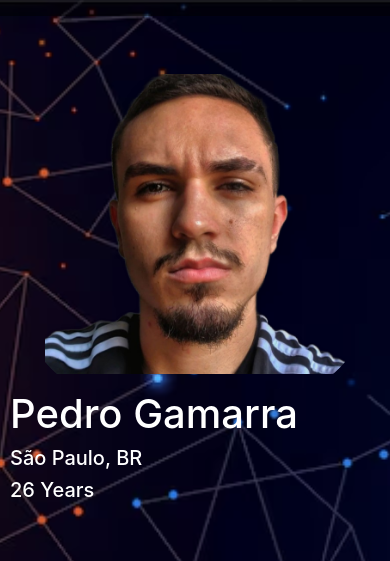
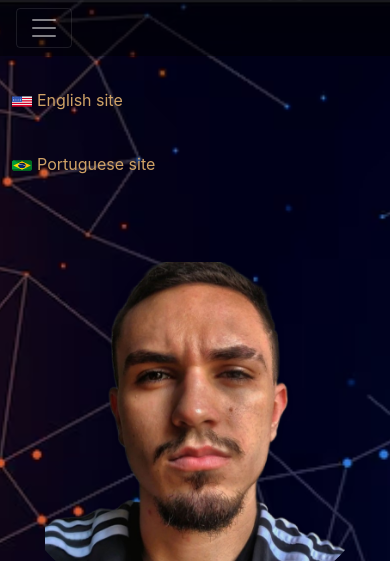
Before and after one commit to pehgamarra/my_own_portfolio, a Django app: template portfolio/templates/portfolio/home.html in a window 390 px wide. Shown: the top 561 px of the page. Run offline with Django 5.2, Linux system fonts and the light colour scheme; the template is opened without the code that fills it, so the values that code supplies are empty; some libraries are stand-ins or nearby versions.

Commit message:
implemented hamburguer button for mobile and eng/pt languages out of navbar just for mobiles

```diff
--- a/portfolio/static/js/languageSwitcher.js
+++ b/portfolio/static/js/languageSwitcher.js
@@ -3,6 +3,8 @@
 document.addEventListener('DOMContentLoaded', function () {
     const englishButton = document.getElementById('english-button');
     const portugueseButton = document.getElementById('portuguese-button');
+    const englishButton1 = document.getElementById('english-button1');
+    const portugueseButton1 = document.getElementById('portuguese-button1');
 
     const translations = {
         pt: {
@@ -92,6 +94,15 @@ document.addEventListener('DOMContentLoaded', function () {
         currentLanguage = 'pt';
         updateTranslations();
     });
+    englishButton1.addEventListener('click', function () {
+        currentLanguage = 'en';
+        updateTranslations();
+    });
+
+    portugueseButton1.addEventListener('click', function () {
+        currentLanguage = 'pt';
+        updateTranslations();
+    });
 
     updateTranslations();
 });
--- a/portfolio/templates/portfolio/home.html
+++ b/portfolio/templates/portfolio/home.html
@@ -53,6 +53,11 @@
     <body>
         <!-- Navbar -->
         <nav class="navbar navbar-expand-lg navbar-dark bg-transparent">
+            <div class="container-fluid">
+                <!-- Hamburguer for mobiles -->
+                <button class="navbar-toggler" type="button" data-bs-toggle="collapse" data-bs-target="#navbarNav" aria-controls="navbarNav" aria-expanded="false" aria-label="Toggle navigation">
+                    <span class="navbar-toggler-icon"></span>
+                </button>
                 <div class="collapse navbar-collapse" id="navbarNav">
                     <ul class="navbar-nav">
                         <li class="nav-item">
@@ -74,18 +79,26 @@
                             <a class="nav-link" href="#contact-section" data-translate="Contato">Contact</a>
                         </li>
                         <li class="nav-item">
-                            <button id="english-button" class="language-button">
+                            <button id="english-button" class="language-button d-none d-lg-block">
                                 <img src="{% static 'portfolio/USA.png' %}" alt="English" />
                             </button>
                         </li>
                         <li class="nav-item">
-                            <button id="portuguese-button" class="language-button">
+                            <button id="portuguese-button" class="language-button d-none d-lg-block">
                                 <img src="{% static 'portfolio/BR.png' %}" alt="Português" />
                             </button>
                         </li>
                     </ul>
                 </div>
+            </div>
         </nav>
+
+            <button id="english-button1" class="language-button d-lg-none">
+                <p style="color: #cfa266;"> <img src="{% static 'portfolio/USA.png' %}" alt="English" />English site</p>
+            </button>
+            <button id="portuguese-button1" class="language-button d-lg-none">
+                <p style="color: #cfa266;"> <img src="{% static 'portfolio/BR.png' %}" alt="Português" />Portuguese site</p>
+            </button>
 
         <!-- Main Content -->
         <div id="home-section" class="container my-5 main-content">
@@ -119,6 +132,7 @@
                 <span data-translate="Meu Curriculo.PDF" >Resume.pdf</span>
             </a>
         </div>
+
         <!-- Projects Section -->
         <div id="projects-section" class="container">
             <h2 data-translate="Projetos">Projects</h2>
@@ -372,6 +386,7 @@
         <!-- Scripts do Bootstrap -->
         <script src="https://code.jquery.com/jquery-3.5.1.slim.min.js"></script>
         <script src="https://cdn.jsdelivr.net/npm/@popperjs/core@2.10.2/dist/umd/popper.min.js"></script>
+        <script src="https://cdn.jsdelivr.net/npm/bootstrap@5.3.0-alpha3/dist/js/bootstrap.min.js"></script>
         <script src="https://maxcdn.bootstrapcdn.com/bootstrap/4.5.2/js/bootstrap.min.js"></script>
 
         <!-- Switch language-->
```
Lines whose indentation alone changed are shown as unchanged.
